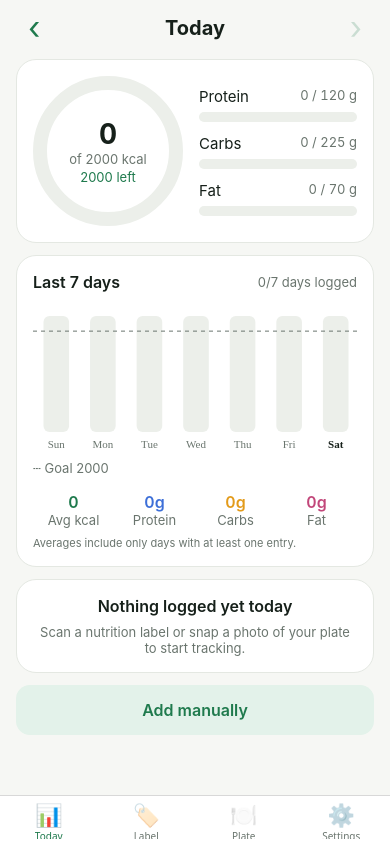
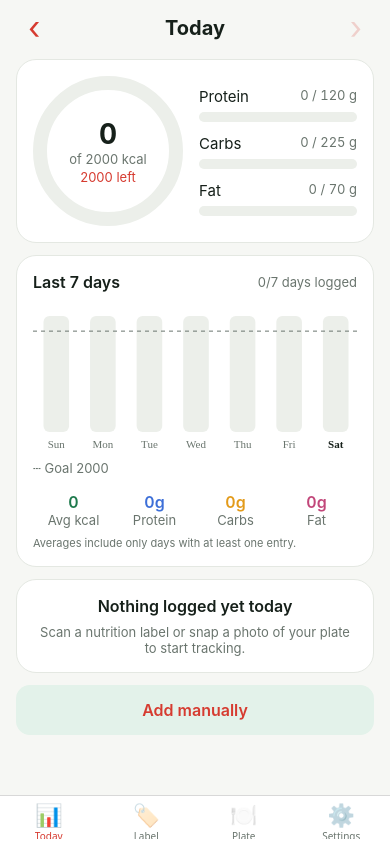
Before and after one commit to jjhinsung/honestplates, a React Native app: screen /Today in a window 390 px wide. Built offline with nearby package versions, Linux system fonts and the light colour scheme.

Commit message:
System changes

```diff
--- a/src/theme.ts
+++ b/src/theme.ts
@@ -4,7 +4,7 @@ export const colors = {
   text: '#16201A',
   textMuted: '#6A756E',
   border: '#E4E8E2',
-  primary: '#1F7A4D',
+  primary: '#D63B30',
   primarySoft: '#E3F2EA',
   danger: '#D63B30',
   calories: '#1F7A4D',
```
Also changed, not shown: 1 other file (tests, documents, lock files or other folders).
